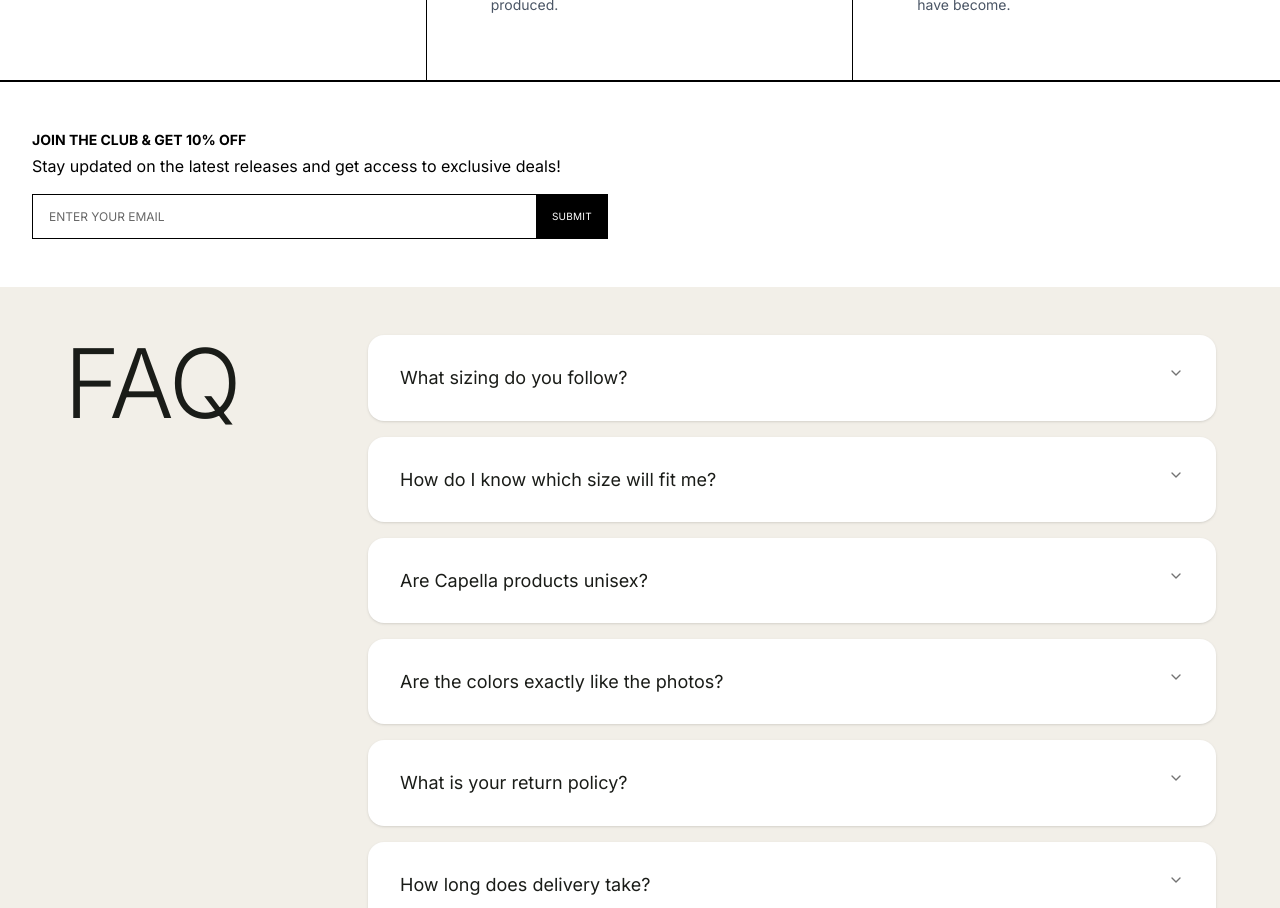
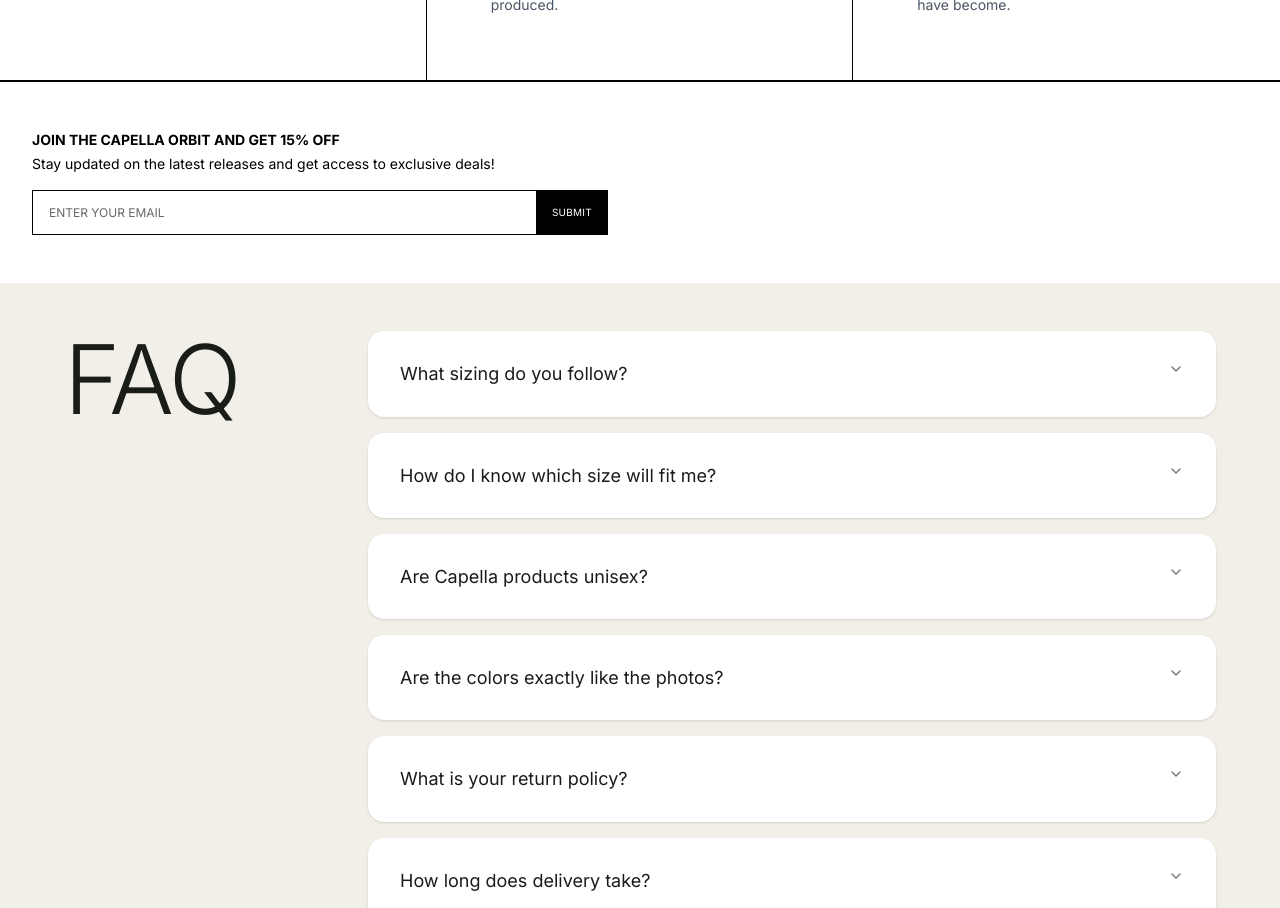
Before and after one commit to capellafits/Clothes, a Next.js app: page /Aboutus in a window 1280 px wide. Shown: the part 2480-3388 px from the top of the page. Built offline with nearby package versions, Linux system fonts and the light colour scheme; no server answers.

Commit message:
Add files via upload

```diff
--- a/components/Newsletter.tsx
+++ b/components/Newsletter.tsx
@@ -42,10 +42,10 @@ export default function NewsletterSection() {
     <section className="w-full px-4 sm:px-6 lg:px-8 py-8 sm:py-12" style={{ backgroundColor: '#FFFFFF' }}>
       <div className="max-w-xl">
         <h2 className="text-sm font-bold uppercase text-black">
-          Join the club &amp; get 10% off
+          Join the Capella orbit and get 15% off
         </h2>
 
-        <p className="mt-1 text-sm sm:text-base font-normal text-black">
+        <p className="mt-1 text-xs sm:text-sm font-normal text-black">
           Stay updated on the latest releases and get access to exclusive deals!
         </p>
 
--- a/components/featuredProduct.tsx
+++ b/components/featuredProduct.tsx
@@ -28,11 +28,11 @@ export default function FeaturedProducts({ products, country }: FeaturedProducts
   }
 
   return (
-    <section className="w-full pt-6 sm:pt-10 pb-6 sm:pb-10" style={{ backgroundColor: '#FFFFFF' }}>
+    <section className="w-full pt-6 sm:pt-10 pb-4 sm:pb-8" style={{ backgroundColor: '#FFFFFF' }}>
       <div className="max-w-7xl mx-auto">
 
         {/* Heading */}
-        <div className="text-center px-4 sm:px-6 lg:px-8 mb-3 sm:mb-5">
+        <div className="text-left px-4 sm:px-6 lg:px-8 mb-3 sm:mb-5">
           {/* UPDATED:
               1. Reduced sizes: text-4xl (mobile) -> sm:text-6xl -> lg:text-8xl
               2. Added 'whitespace-nowrap' to keep it on one line
@@ -43,7 +43,7 @@ export default function FeaturedProducts({ products, country }: FeaturedProducts
            Finest Picks
           </h2>
 
-          <p className="text-xs sm:text-base text-gray-600 font-light max-w-2xl mx-auto tracking-wide">
+          <p className="text-xs sm:text-base text-gray-600 font-light max-w-2xl tracking-wide">
             A selection of Capella&apos;s finest — premium fabrics, statement graphics, zero compromises.
           </p>
         </div>
@@ -92,7 +92,7 @@ export default function FeaturedProducts({ products, country }: FeaturedProducts
         </div>
 
         {/* View All Button */}
-        <div className="text-center px-4 mt-6 sm:mt-10">
+        <div className="text-center px-4 mt-5 sm:mt-8">
           <Link
             href={`/shop`}
             className="inline-block px-8 py-4 bg-black text-white rounded-full hover:bg-gray-800 active:scale-95 transition-all font-medium text-xs sm:text-sm uppercase tracking-widest"
--- a/components/specialproduct.tsx
+++ b/components/specialproduct.tsx
@@ -26,7 +26,7 @@ const Specialproduct = ({ banner }: SpecialproductProps) => {
       style={{ backgroundColor: '#FFFFFF' }}
     >
       {/* Heading above the image, on white */}
-      <div className="w-full text-center pt-6 pb-3 sm:pt-8 sm:pb-4">
+      <div className="w-full text-left px-4 sm:px-6 lg:px-8 pt-3 pb-2 sm:pt-5 sm:pb-3">
         <h2
           className={`${inter.className} text-4xl sm:text-6xl lg:text-8xl text-black tracking-tighter leading-none uppercase`}
         >
```
